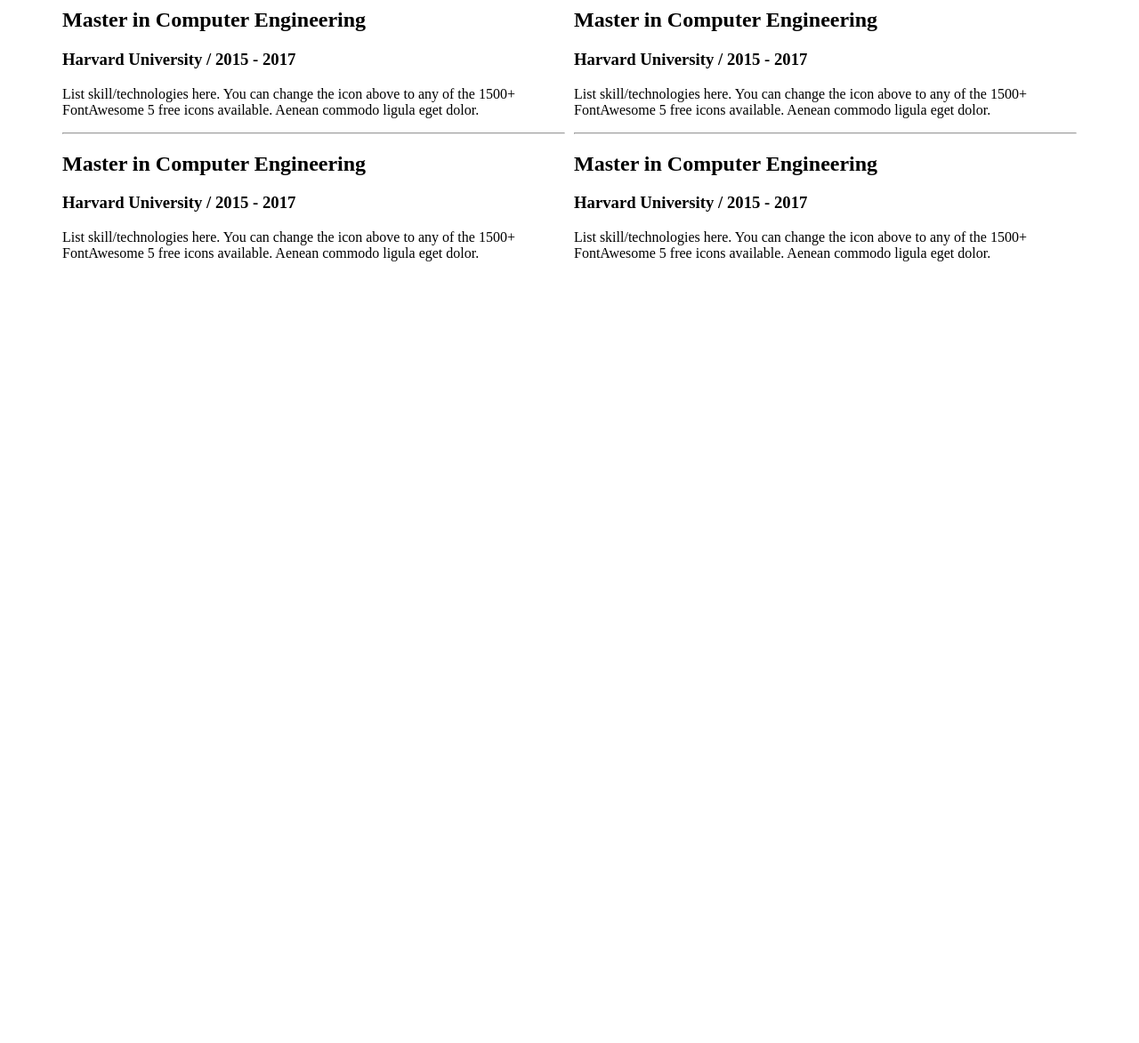
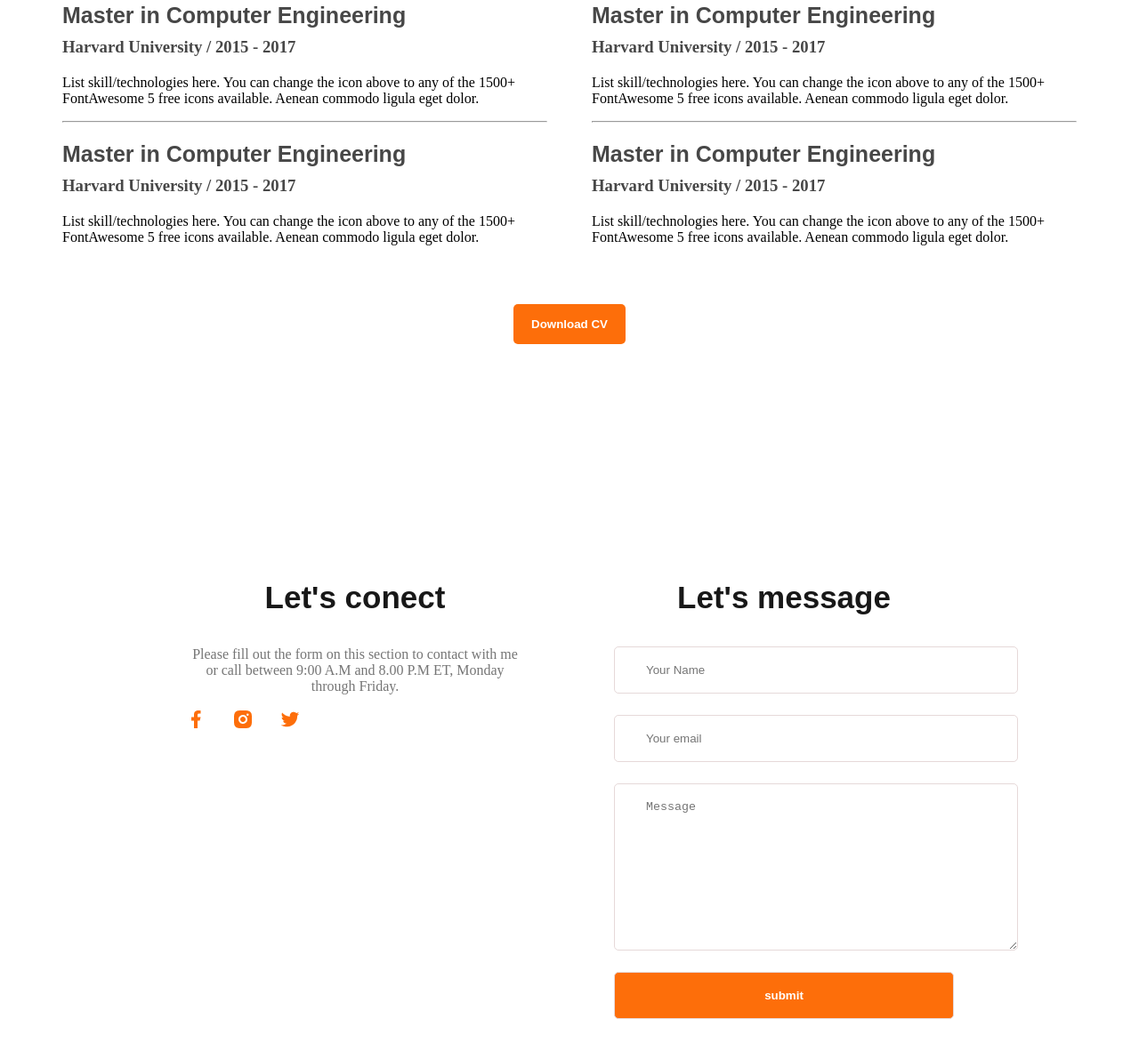
Before and after one commit to nahidchy/developer-portfolio, a plain HTML site: page index.html in a window 1280 px wide. Shown: the part 2688-3861 px from the top of the page at 89% size. Before the commit the page ends 3006 px from the top, so only its background shows below. Drawn offline with Linux system fonts and the light colour scheme.

Commit message:
completed

```diff
--- a/index.html
+++ b/index.html
@@ -139,8 +139,28 @@
             </div>
           </div>
         </div>
+        <div class="download-cv"><button class="primary-button">Download CV</button></div>
       </section>
     </main>
-    <footer></footer>
+    <footer>
+      <div class="footer-column">
+        <h3 class="section-title">Let's conect</h3>
+        <p class="section-description">Please fill out the form on this section to contact with me or call between 9:00 A.M and 8.00 P.M ET, Monday through Friday.</p>
+        <div class="social-links">
+          <a href=""><img src="./images/icons/facebook.png" alt=""></a>
+          <a href=""><img src="./images/icons/insta.png" alt=""></a>
+          <a href=""><img src="./images/icons/twitter.png" alt=""></a>
+        </div>
+      </div>
+      <div class="footer-column">
+        <h3 class="section-title">Let's message</h3>
+        <form class="contact" action="">
+          <input type="text" placeholder="Your Name">
+          <input type="email" placeholder="Your email">
+          <textarea placeholder="Message" id="" cols="30" rows="10"></textarea>
+          <input class="primary-button" type="submit" value="submit">
+        </form>
+      </div>
+    </footer>
   </body>
 </html>
--- a/styles/style.css
+++ b/styles/style.css
@@ -130,7 +130,45 @@ main section{
     font-weight: 700;
     font-family: sans-serif;
 }
+.resume-item-title{
+    color: #474747;
+    font-size: 25px;
+    font-weight: 700;
+    font-family: sans-serif;
+    margin-bottom: 10px;
+}
+.resume-item-institute{
+    margin-bottom: 20px;
+    margin-top: 0;
+    color: #474747;
+}
 .resume-container{
     display: flex;
-    gap: 10px;
+    gap: 50px;
 }
+.download-cv{
+    text-align: center;
+    margin-top: 50px;
+}
+/* footer */
+footer{
+    display: flex;
+    gap:100px;
+    padding: 130px 200px;
+   margin-top: 100px;
+}
+.footer-column{
+    width: 50%;
+}
+.social-links a{
+    margin-right: 25px;
+}
+.contact input,textarea{
+    display: block;
+    margin-bottom: 24px;
+    padding: 18px 35px;
+    border: 1px solid rgb(230, 217, 217);
+    border-radius: 5px;
+    outline: none;
+    width: 100%;
+}
```
